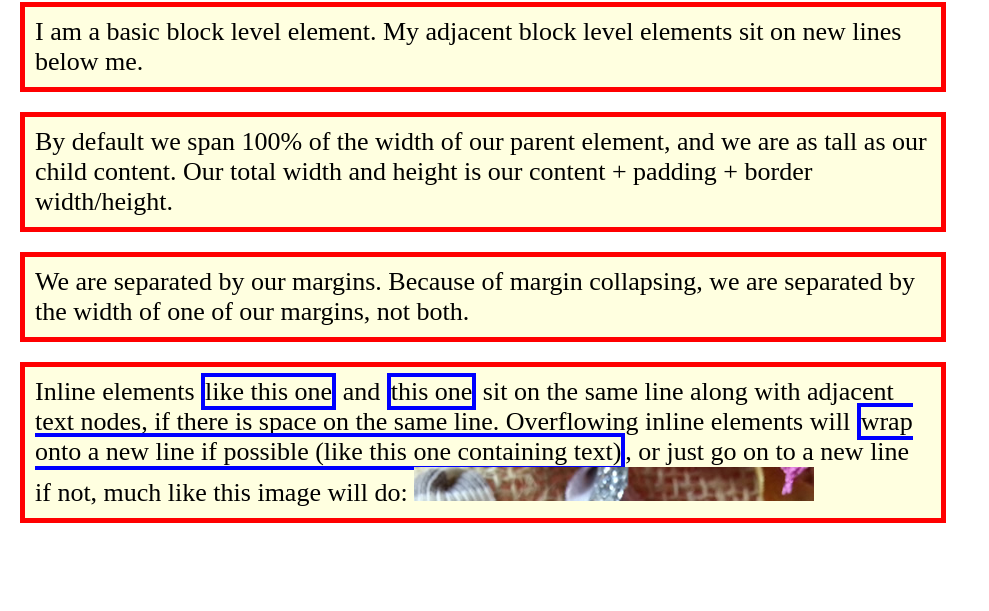
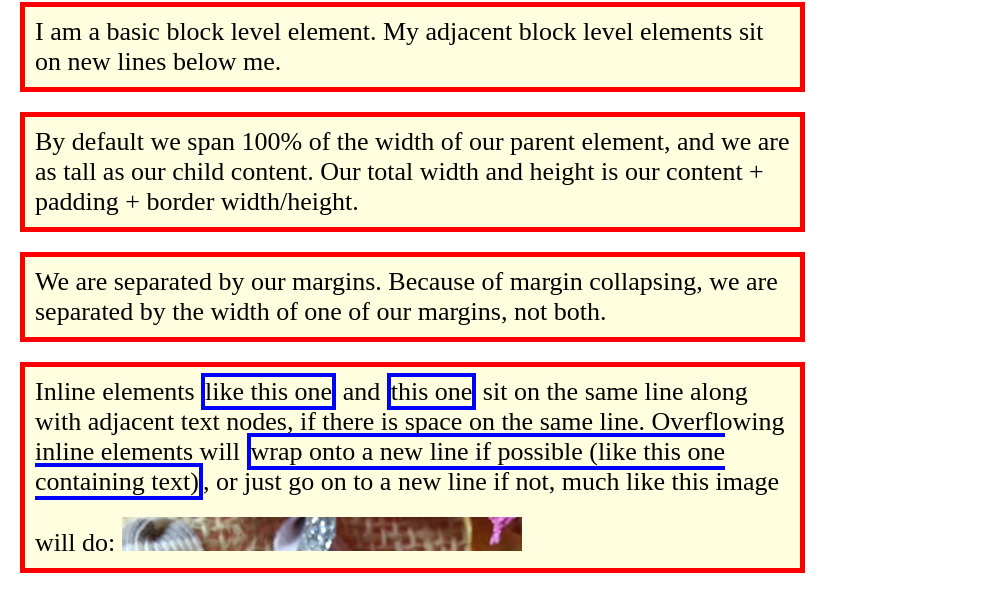
Before and after one commit to Valery2400/HomeWork_03, a plain HTML site: page index.html in a window 1280 px wide. Shown: the part 55-666 px from the top of the page, without its empty margins (0-989 px from the left). Drawn offline with Linux system fonts and the light colour scheme.

Commit message:
add margin-top for imgs

```diff
--- a/style.css
+++ b/style.css
@@ -13,7 +13,7 @@ h1 { margin-left: 20px;
 
 p {
     font-size: 26px;
-    width: 70%;
+    width: 59%;
     height: auto;
     padding: 10px;
     margin: 20px;
@@ -25,5 +25,5 @@ p {
     border: 4px solid blue;
   }
 
-
+  img {margin-top: 20px }
 }
```
